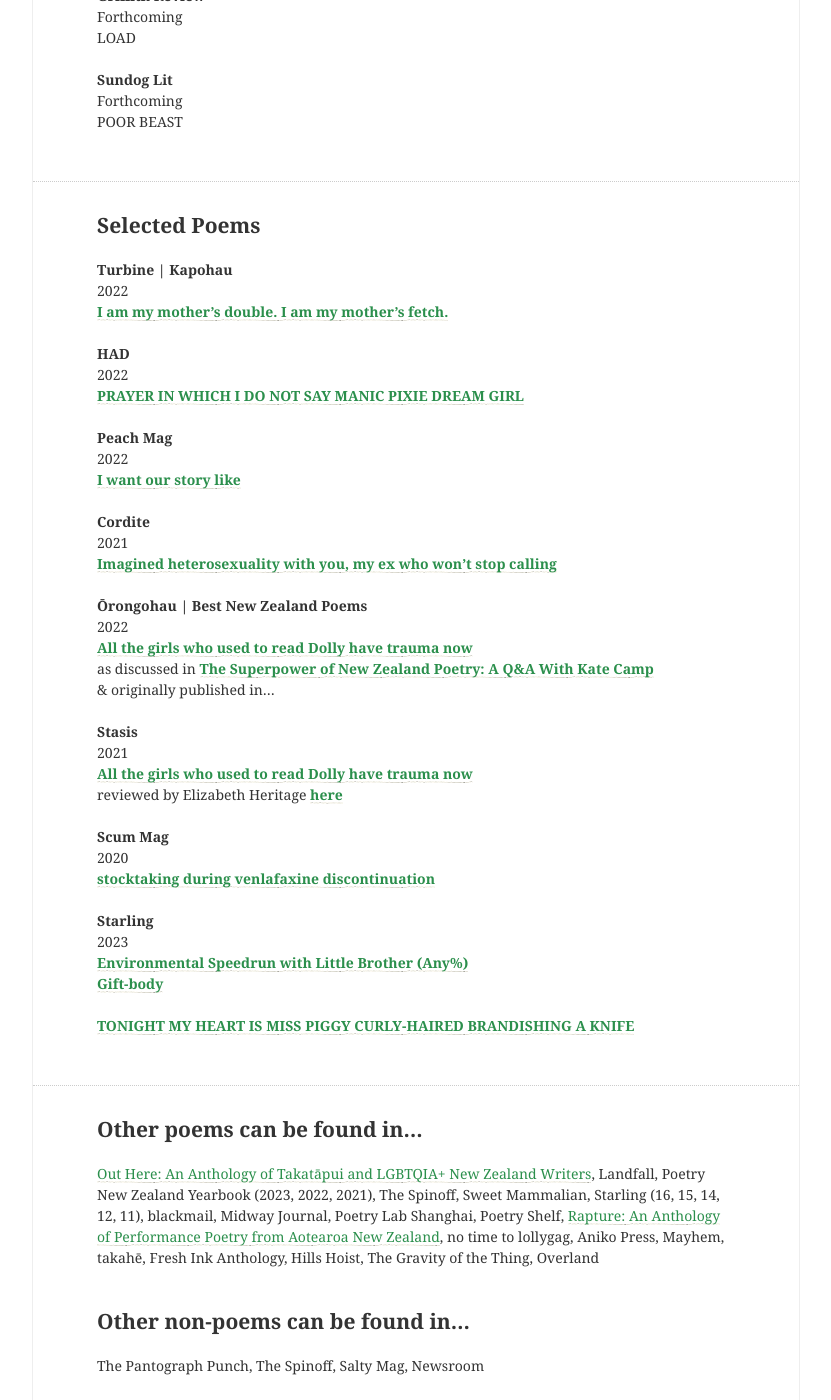
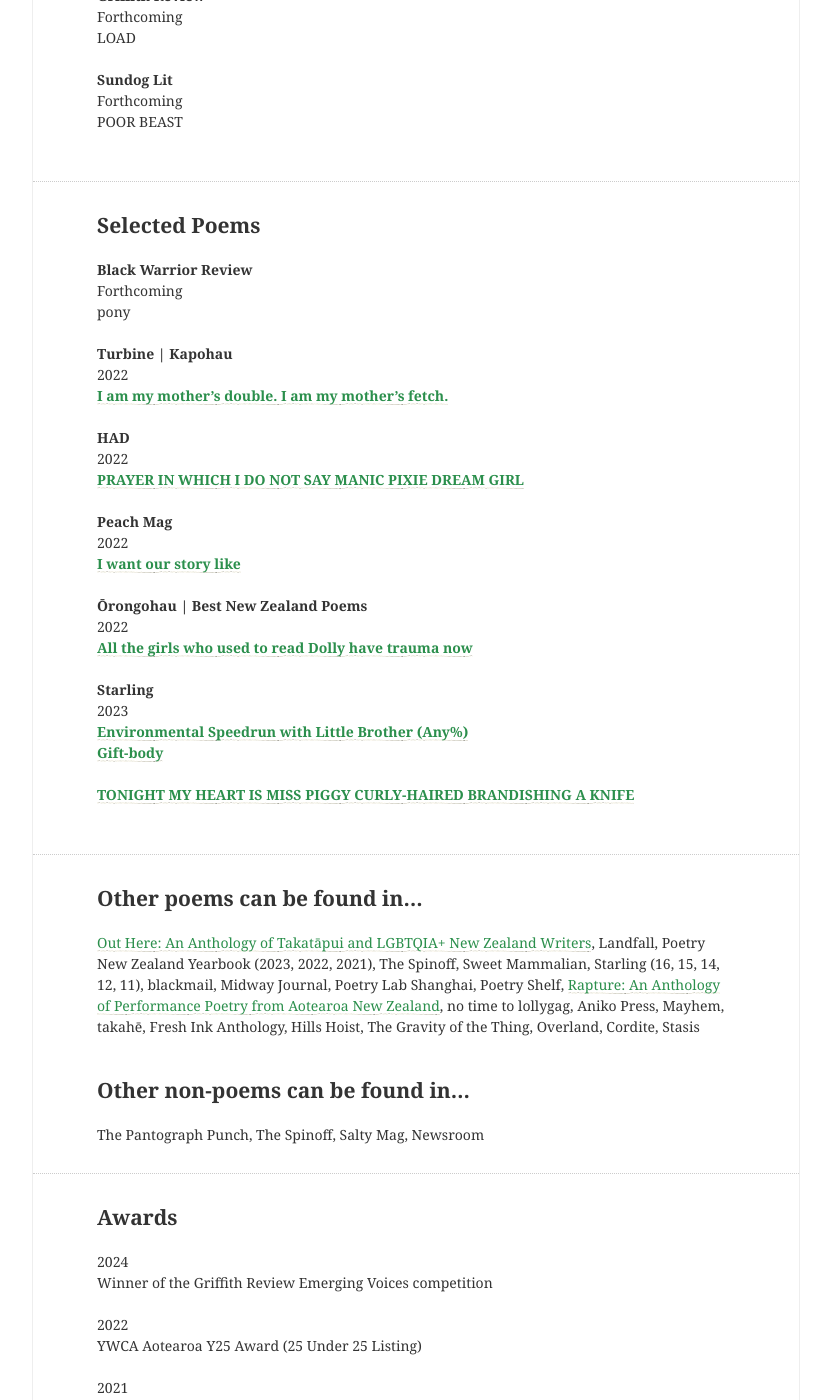
Before and after one commit to lilyholloway/lilyholloway.github.io, a Jekyll site: the page built from cv.md, in a window 1280 px wide and 1400 px high, scrolled down 707 px. Shown: the whole window, without its empty margins (224-1055 px from the left). Built offline with Jekyll 4.4.1, drawn with Linux system fonts in a browser that asks for light colours; nearby versions of some CDN libraries.

Commit message:
Update cv.md

```diff
--- a/cv.md
+++ b/cv.md
@@ -25,6 +25,10 @@
 ---
 ## **Selected Poems**
 
+**Black Warrior Review**<br>
+Forthcoming<br>
+pony<br>
+<br>
 **Turbine | Kapohau**<br>
  2022<br>
 **<a href="http://turbinekapohau.org.nz/2022-contents-poetry-lily-holloway/">I am my mother's double. I am my mother's fetch.</a>**<br>
@@ -37,24 +41,9 @@
 2022<br>
 **<a href="https://www.peachmgzn.com/lily-holloway">I want our story like</a>**<br>
 <br>
-**Cordite**<br>
- 2021<br>
-**<a href="http://cordite.org.au/poetry/game/imagined-heterosexuality-with-you-my-ex-who-wont-stop-calling/">Imagined heterosexuality with you, my ex who won't stop calling</a>**<br>
-<br>
 **Ōrongohau | Best New Zealand Poems**<br>
 2022<br>
 **<a href="https://www.bestnewzealandpoems.org.nz/2021-contents/lily-holloway/">All the girls who used to read Dolly have trauma now</a>**<br>
-as discussed in **<a href="https://www.pw.org/content/the_superpower_of_new_zealand_poetry_a_qa_with_kate_camp">The Superpower of New Zealand Poetry: A Q&A With Kate Camp</a>**<br>
-& originally published in...<br>
-<br>
-**Stasis**<br>
-  2021<br>
-**<a href="https://www.stasisjournal.com/home/all-the-girls-who-used-to-read-dolly-have-trauma-now">All the girls who used to read Dolly have trauma now</a>**<br>
-reviewed by Elizabeth Heritage **<a href="https://www.ketebooks.co.nz/all-book-reviews/review-stasis-journal-anthology-epl7k-skl78">here</a>**<br>
-<br>
-**Scum Mag**<br>
-  2020<br>
-**<a href="http://www.scum-mag.com/stocktaking-during-venlafaxine-discontinuation/">stocktaking during venlafaxine discontinuation</a>**<br>
 <br>
 **Starling**<br>
   2023<br>
@@ -78,6 +67,7 @@
 ## **Awards**<br>
 2024<br>
 Winner of the Griffith Review Emerging Voices competition<br>
+<br>
 2022<br>
 YWCA Aotearoa Y25 Award (25 Under 25 Listing)<br>
 <br>
```
Also changed, not shown: other parts of cv.md (+1 -1 lines).
